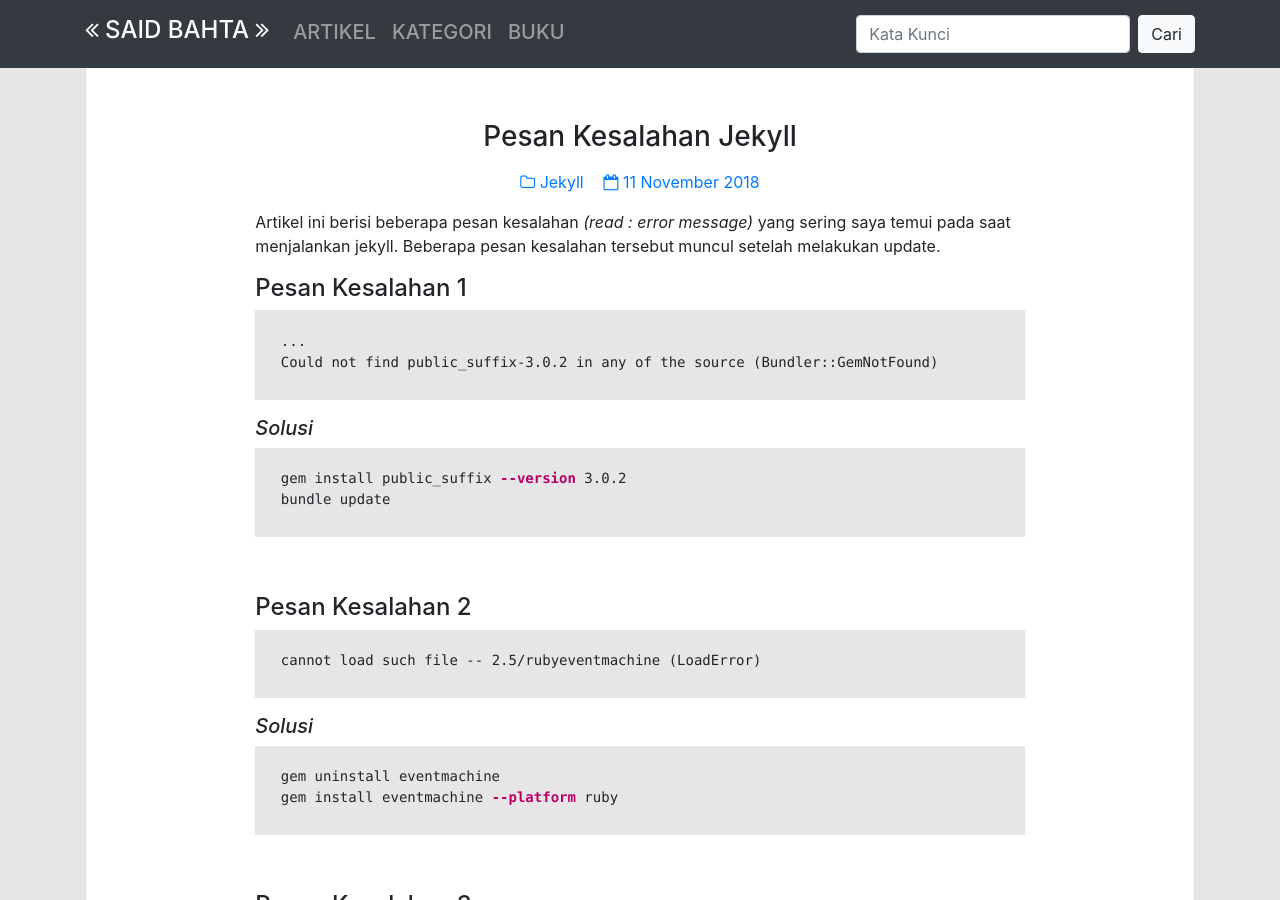
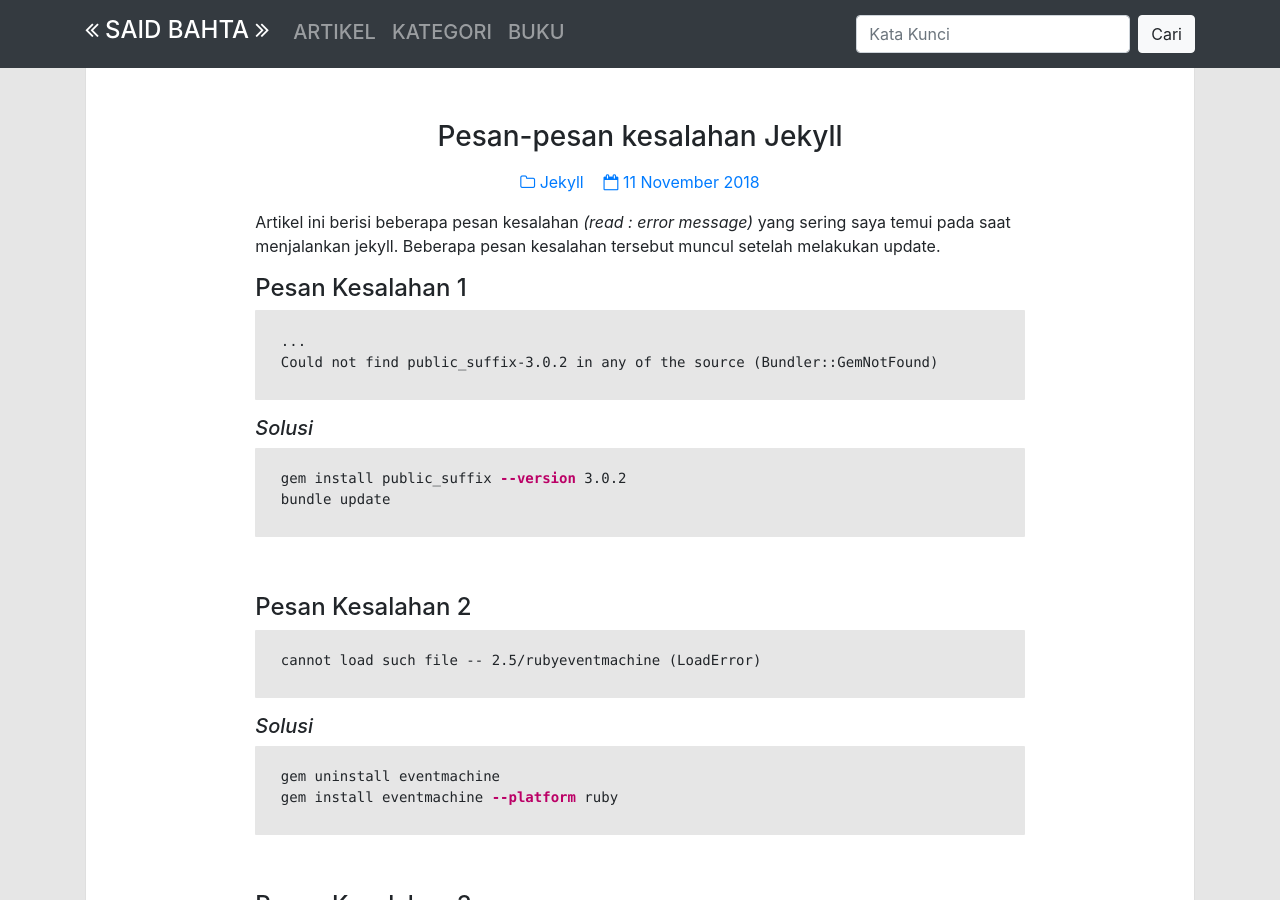
Before and after one commit to surtinaali/blog, a Jekyll site: the page built from _posts/2018-11-11-pesan_kesalahan_jekyll.markdown, in a window 1280 px wide and 900 px high. Built offline with Jekyll 4.4.1, drawn with Linux system fonts in a browser that asks for light colours; comment, search, counter and statistics services are not loaded; some of the changed text lies outside the part shown.

Commit message:
update tulisan

```diff
--- a/_posts/2018-11-11-pesan_kesalahan_jekyll.markdown
+++ b/_posts/2018-11-11-pesan_kesalahan_jekyll.markdown
@@ -1,6 +1,6 @@
 ---
 layout: post
-title:  "Pesan Kesalahan Jekyll"
+title:  "Pesan-pesan kesalahan Jekyll"
 date:   2018-11-11 13:37:00 +0900
 categories: jekyll
 img_path: assets/img/post/noimage.svg
@@ -48,3 +48,9 @@
 {% highlight POWERSHELL %}
 bundle exec jekyll serve -l
 {% endhighlight %}
+
+<br>
+
+##### _Artikel akan diupdate jika ditemukan lagi pesan kesalahan lain_
+
+<br>
```
